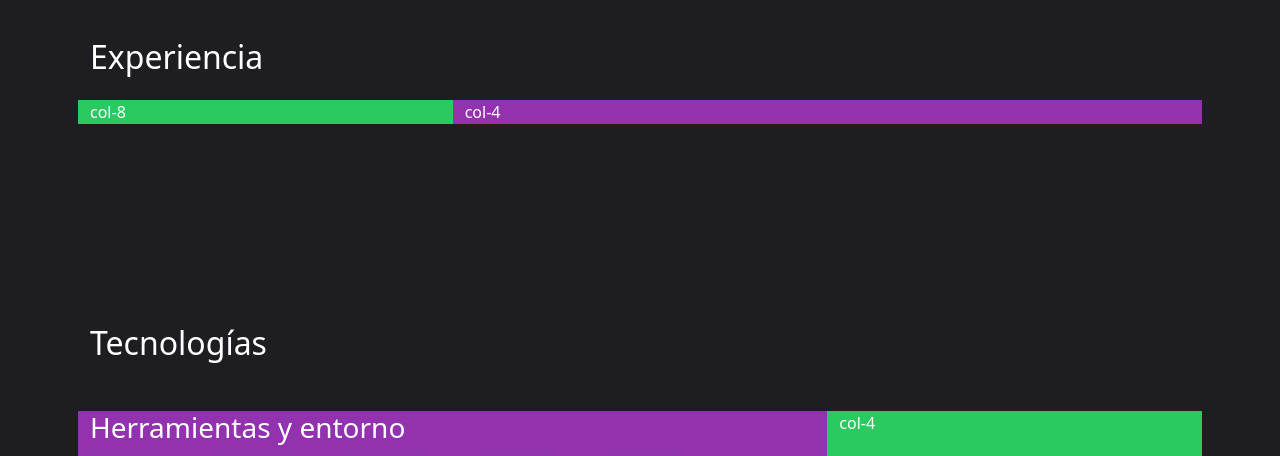
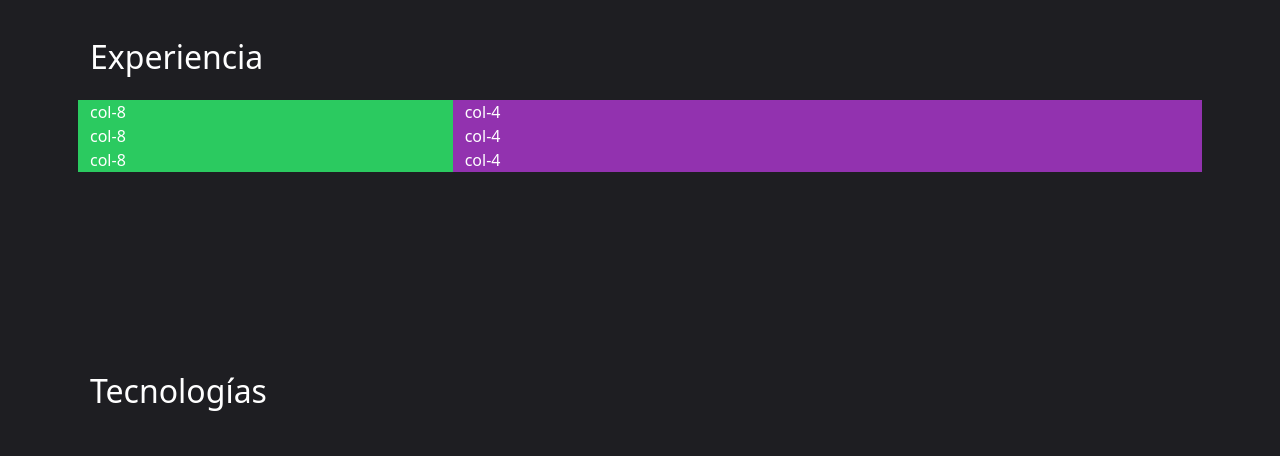
Before and after one commit to ShwapauX/porfolioSX, a plain HTML site: page index.html in a window 1280 px wide. Shown: the part 1240-1696 px from the top of the page. Drawn offline with nearby package versions, Linux system fonts and the light colour scheme.

Commit message:
preparando la seccion de experiencia

```diff
--- a/index.html
+++ b/index.html
@@ -91,6 +91,14 @@
     <!-- Espacio para mostrar la experiencia profesional. -->
     <section class="portfolio-section" id="experiencia" data-accent="#85d66a">
         <h2>Experiencia</h2><br>
+        <div class="row">
+            <div class="col-4 fspace">col-8</div>
+            <div class="col-8 espace">col-4</div>
+        </div>
+        <div class="row">
+            <div class="col-4 fspace">col-8</div>
+            <div class="col-8 espace">col-4</div>
+        </div>
         <div class="row">
             <div class="col-4 fspace">col-8</div>
             <div class="col-8 espace">col-4</div>
```
